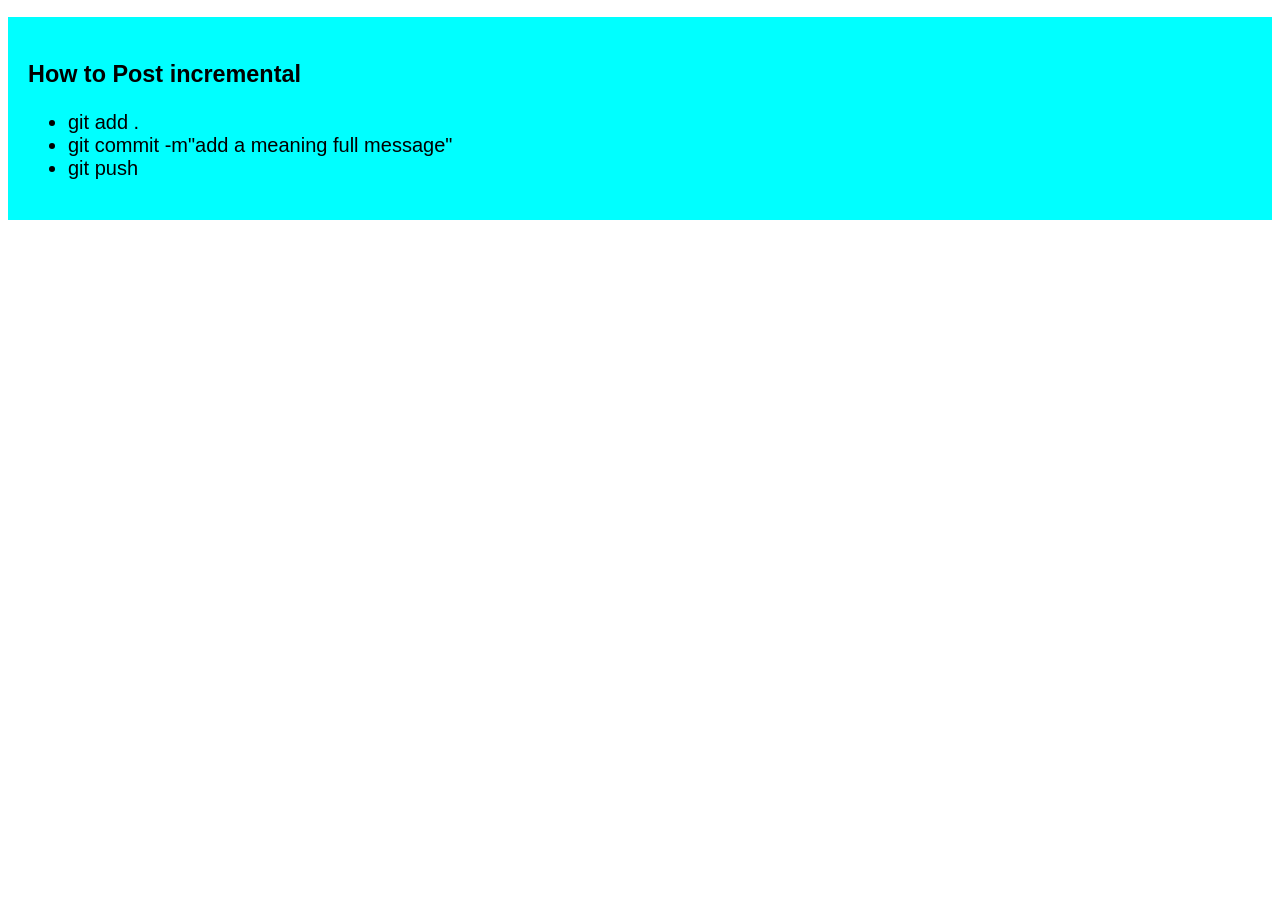
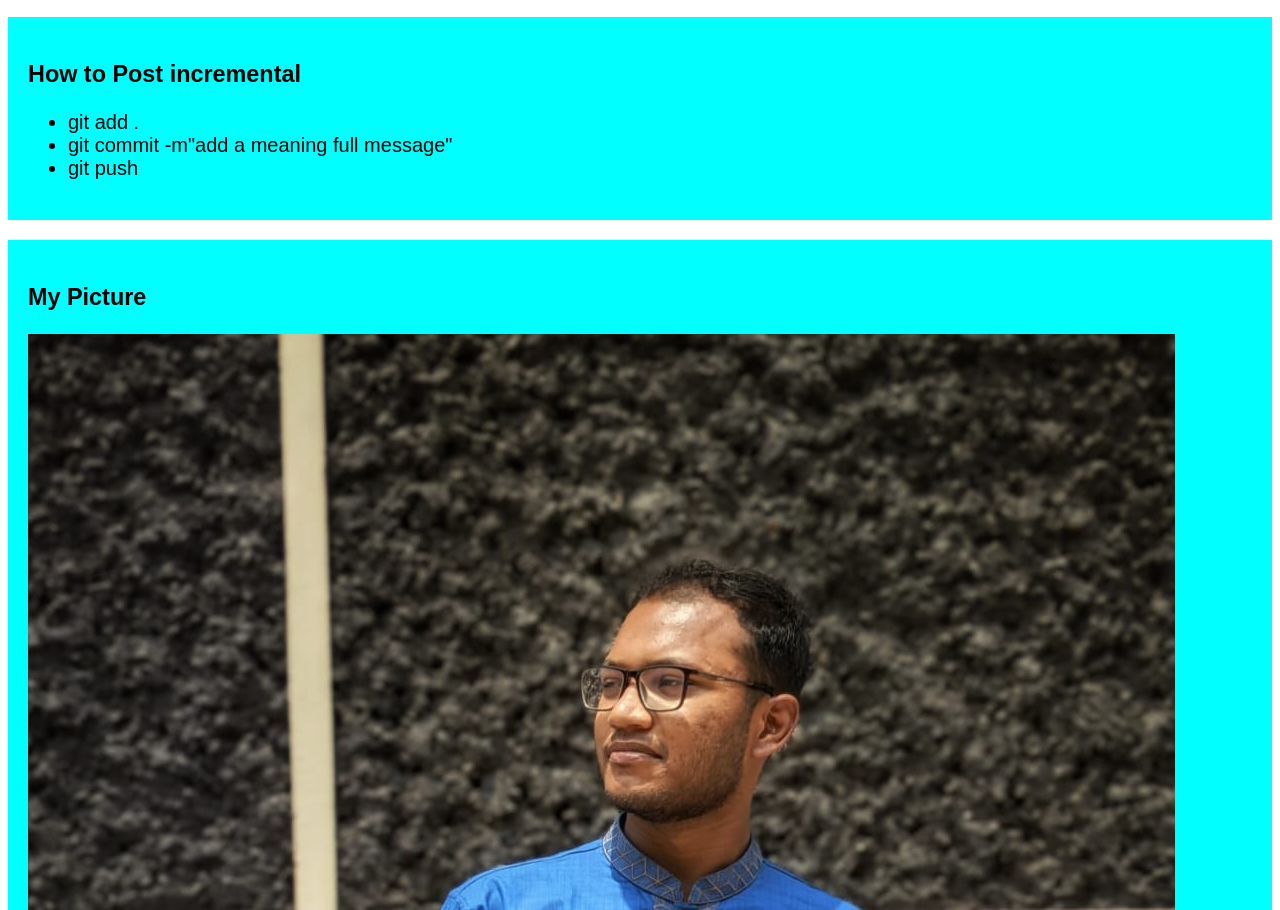
Before and after one commit to Marjuk1219/my-simple-website1, a plain HTML site: page index.html in a window 1280 px wide. Shown: the part 530-1440 px from the top of the page. Before the commit the page ends 800 px from the top, so only its background shows below. Drawn offline with Linux system fonts and the light colour scheme.

Commit message:
added my picture

```diff
--- a/index.html
+++ b/index.html
@@ -28,6 +28,10 @@
 
         </ul>
     </div>
+    <div>
+        <h3>My Picture</h3>
+        <img src="images/WhatsApp Image 2023-12-10 at 23.56.44_944b3407.jpg" alt="">
+    </div>
 
 </body>
 </html>
```
Also changed, not shown: images/WhatsApp Image 2023-12-10 at 23.56.44_944b3407.jpg (added).
